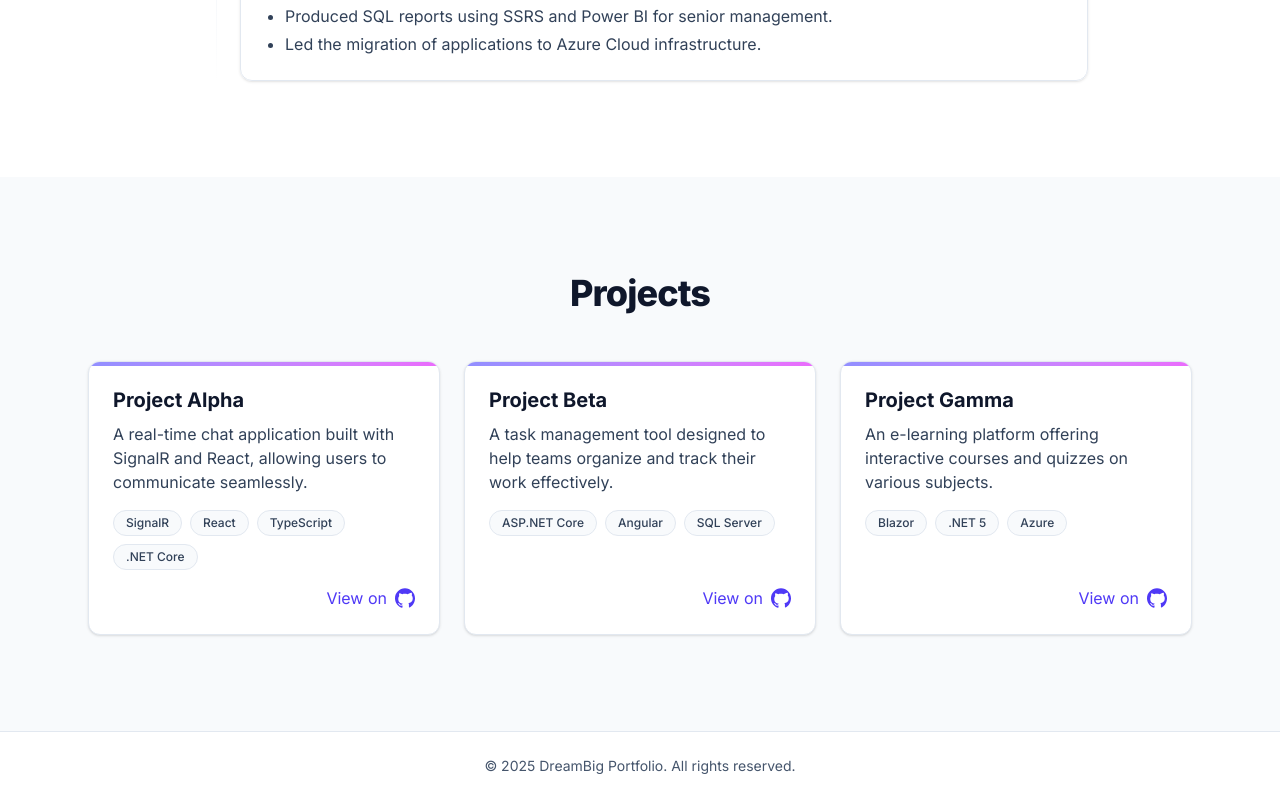
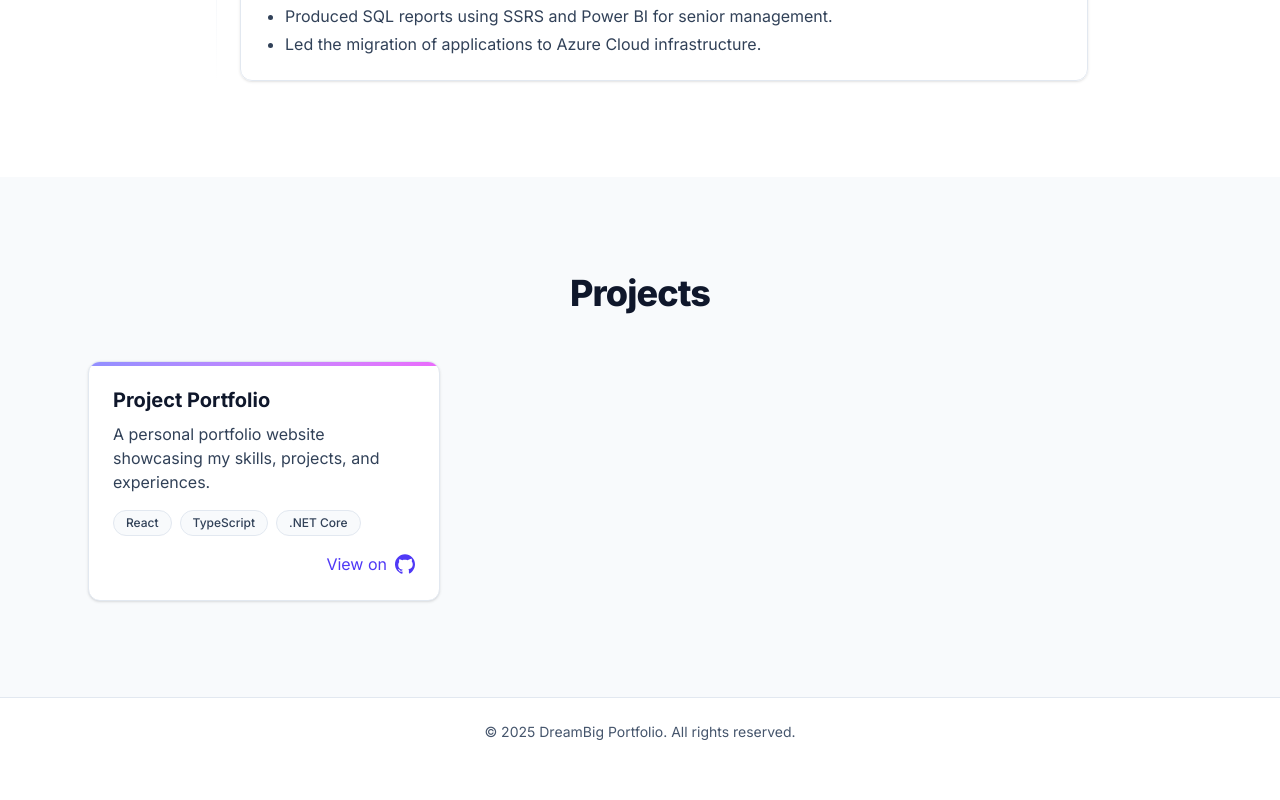
Before and after one commit to azthrun/dreambig-app-portfolios, a React (Vite) app: page / in a window 1280 px wide. Shown: the part 1433-2233 px from the top of the page. After the commit the page ends 2199 px from the top, so only its background shows below. Built offline with nearby package versions, Linux system fonts and the light colour scheme.

Commit message:
Update project data and improve external link security
Replaces sample projects with a real portfolio project in portfolioData.ts and updates the project link. Adds target and rel attributes to project links in Projects.tsx to open them in a new tab securely.

```diff
--- a/src/components/Projects.tsx
+++ b/src/components/Projects.tsx
@@ -32,6 +32,8 @@ const Projects: React.FC = () => {
               <a
                 href={project.link}
                 className="mt-auto inline-flex items-center gap-2 self-end text-indigo-600 transition hover:gap-2.5 dark:text-indigo-400"
+                target="_blank"
+                rel="noopener noreferrer"
               >
                 View on
                 <svg
--- a/src/data/portfolioData.ts
+++ b/src/data/portfolioData.ts
@@ -51,25 +51,10 @@ export const portfolioData: PortfolioData = {
   ],
   projects: [
     {
-      title: 'Project Alpha',
-      description:
-        'A real-time chat application built with SignalR and React, allowing users to communicate seamlessly.',
-      technologies: ['SignalR', 'React', 'TypeScript', '.NET Core'],
-      link: '#',
-    },
-    {
-      title: 'Project Beta',
-      description:
-        'A task management tool designed to help teams organize and track their work effectively.',
-      technologies: ['ASP.NET Core', 'Angular', 'SQL Server'],
-      link: '#',
-    },
-    {
-      title: 'Project Gamma',
-      description:
-        'An e-learning platform offering interactive courses and quizzes on various subjects.',
-      technologies: ['Blazor', '.NET 5', 'Azure'],
-      link: '#',
+      title: 'Project Portfolio',
+      description: 'A personal portfolio website showcasing my skills, projects, and experiences.',
+      technologies: ['React', 'TypeScript', '.NET Core'],
+      link: 'https://github.com/azthrun/dreambig-app-portfolios',
     },
   ],
 };
```
